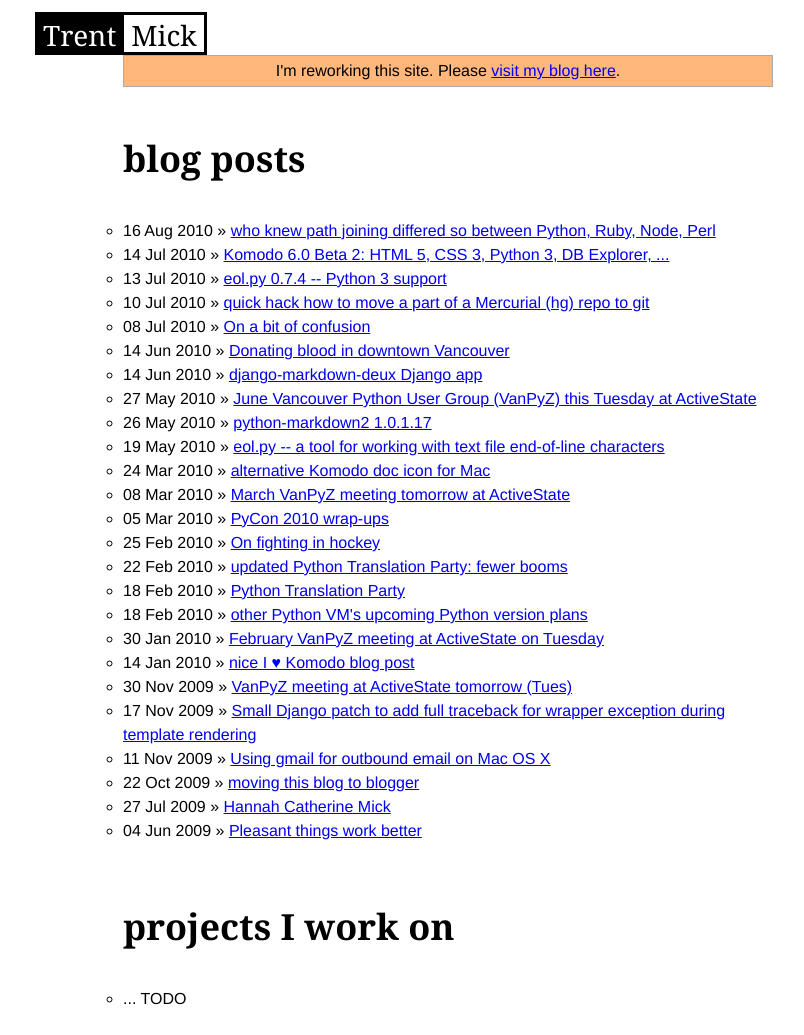
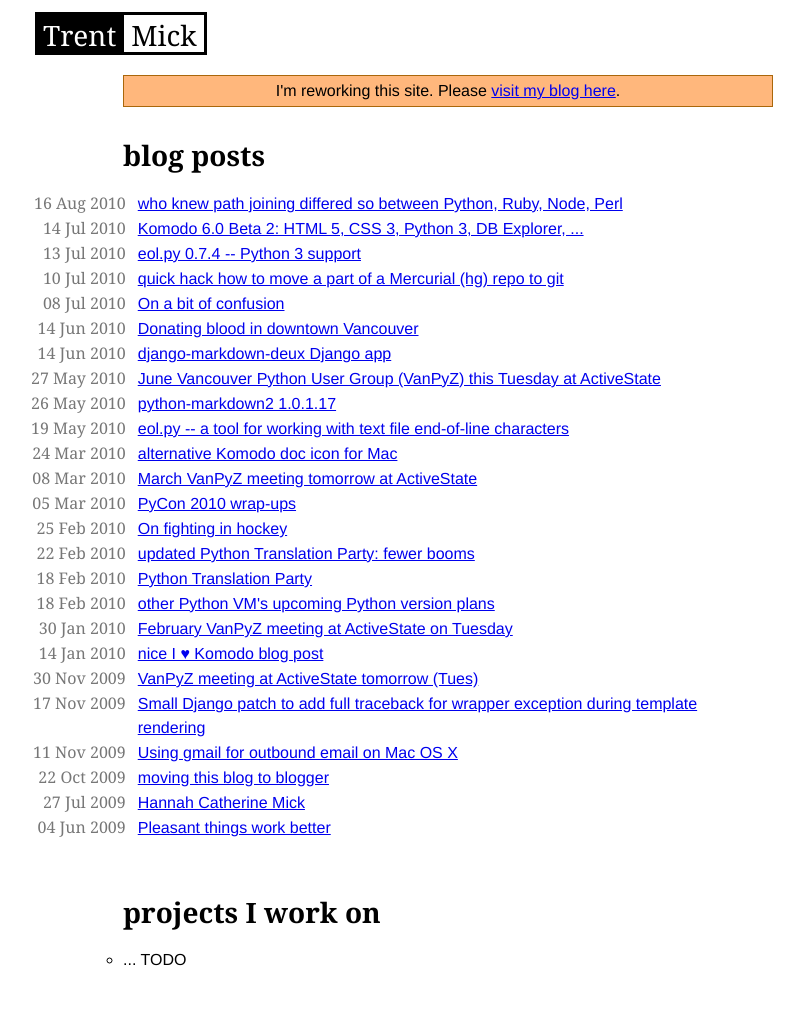
Before and after one commit to trentm/trentm.github.com, a Jekyll site: the page built from index.html, in a window 1280 px wide. Shown: the whole page, without its empty margins (192-996 px from the left). Built offline with Jekyll 4.4.1, drawn with Linux system fonts in a browser that asks for light colours; some web fonts are replaced; Markdown is read by kramdown in place of the engine named in the settings; after the commit the page ends 996 px from its top, so only the background shows below that.

Commit message:
index page styling

```diff
--- a/css/style.css
+++ b/css/style.css
@@ -257,7 +257,7 @@ ul ul ul { list-style-type: circle; }
 }
 
 
-/*---- branding */
+/* ---- branding */
 
 #logo div {
   font-family: 'IM Fell English',Georgia,serif;
@@ -277,7 +277,40 @@ ul ul ul { list-style-type: circle; }
   background-color: white;
   width: 70px !important;
 }
+@media only screen and (min-width: 850px) {
+  #logo {
+    margin-left: -88px;
+  }
+}
 
+
+/* ---- index page */
+
+#posts {
+  margin-top: 12px;
+}
+#posts .date {
+  width: 80px;
+  white-space: nowrap;
+  text-align: right;
+  color: #777;
+  font-family: 'IM Fell English',Georgia,serif;
+}
+#posts td {
+  line-height: 24px;
+  border: none;
+}
+#posts tr {
+  background-color: white;
+}
+#posts td.first {
+  padding: 0;
+}
+@media only screen and (min-width: 850px) {
+  #posts {
+    margin-left: -92px;
+  }
+}
 
 
 /* ---- larger screens */
@@ -290,13 +323,6 @@ ul ul ul { list-style-type: circle; }
   }
 }
 
-/* Q: is 750px valid here? or need to be in '700px' bucket? */
-@media only screen and (min-width: 750px) {
-  #logo {
-    margin-left: -88px;
-  }
-}
-
 @media only screen and (min-width: 700px) {
   ol, ul {
     margin: 0;
--- a/index.html
+++ b/index.html
@@ -3,19 +3,21 @@ layout: default
 title: Trent Mick
 ---
 
-<div id="notice" style="border: 1px solid #aaa; padding: 3px 10px; background-color: #FFB77C; text-align: center;">
+<div id="notice" style="margin-top: 20px; border: 1px solid #AA670B; padding: 3px 10px; background-color: #FFB77C; text-align: center;">
   I'm reworking this site. Please <a href="http://trentmick.blogspot.com/">visit my blog here</a>.
 </div>
 
 <div id="home">
-  <h1>blog posts</h1>
-  <ul class="posts">
+  <h2>blog posts</h2>
+  <table id="posts">
+  <tbody>
     {% for post in site.posts %}
-      <li><span>{{ post.date | date_to_string }}</span> &raquo; <a href="{{ post.url }}">{{ post.title }}</a></li>
+      <tr><td class="date first">{{ post.date | date_to_string }}</td><td><a href="{{ post.url }}">{{ post.title }}</a></td></tr>
     {% endfor %}
-  </ul>
+  </tbody>
+  </table>
 
-  <h1>projects I work on</h1>
+  <h2>projects I work on</h2>
   <ul>
     <li>... TODO</li>
   </ul>
```
